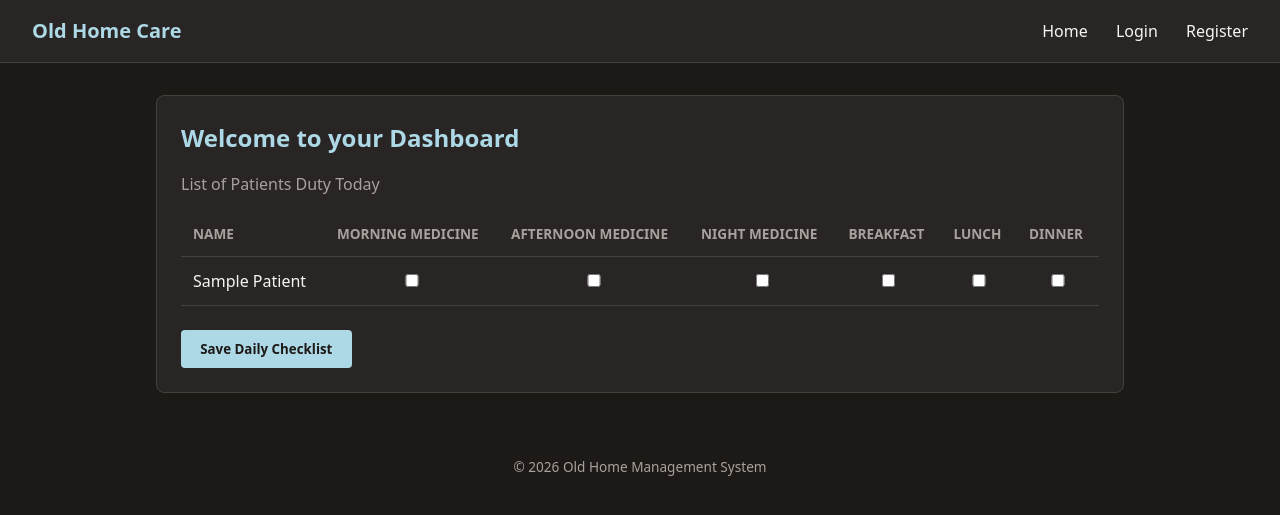
After one commit to PacIsGod96/Old_Home_Management_System, a Laravel app: page /caregiver in a window 1280 px wide. The commit adds this page. Shown: the top 515 px of the page. Run offline with Laravel 12, Linux system fonts and the light colour scheme; parts of the project's set-up code (start-up, migrations or seed data) failed here and were passed over.

Commit message:
Add caregiver dashboard view with medication logging functionality and update checkbox styles

```diff
--- a/Old_Home_Management_System/public/css/style.css
+++ b/Old_Home_Management_System/public/css/style.css
@@ -139,3 +139,8 @@ th {
     border-radius: 4px;
     font-size: 0.8rem;
 }
+
+/* Check Box */
+input[type="checkbox"] {
+    accent-color: var(--accent);
+}
--- /dev/null
+++ b/Old_Home_Management_System/resources/views/layouts/caregiverPage.blade.php
@@ -0,0 +1,54 @@
+@extends('layouts.header_footer')
+
+@section('title', 'Caregiver Dashboard')
+
+@section('content')
+<div class="card">
+    <h2>Welcome to your Dashboard</h2>
+    <p style="color: var(--text-muted); margin-bottom: 1rem;">List of Patients Duty Today</p>
+
+    <form action="/caregiver/logs" method="POST">
+        @csrf
+        <table>
+            <thead>
+                <tr>
+                    <th>Name</th>
+                    <th>Morning Medicine</th>
+                    <th>Afternoon Medicine</th>
+                    <th>Night Medicine</th>
+                    <th>Breakfast</th>
+                    <th>Lunch</th>
+                    <th>Dinner</th>
+                </tr>
+            </thead>
+            <tbody>
+                <!-- @forelse($patients ?? [] as $patient) -->
+                    <tr>
+                        <td>{{ $patient->FirstName }} {{ $patient->LastName }}</td>
+                        <td><input type="checkbox" name="logs[{{ $patient->PatientID }}][morning_med]" value="1" {{ $patient->MorningMedTaken ? 'checked' : '' }}></td>
+                        <td><input type="checkbox" name="logs[{{ $patient->PatientID }}][afternoon_med]" value="1" {{ $patient->AfternoonMedTaken ? 'checked' : '' }}></td>
+                        <td><input type="checkbox" name="logs[{{ $patient->PatientID }}][night_med]" value="1" {{ $patient->NightMedTaken ? 'checked' : '' }}></td>
+                        <td><input type="checkbox" name="logs[{{ $patient->PatientID }}][breakfast]" value="1" {{ $patient->Breakfast ? 'checked' : '' }}></td>
+                        <td><input type="checkbox" name="logs[{{ $patient->PatientID }}][lunch]" value="1" {{ $patient->Lunch ? 'checked' : '' }}></td>
+                        <td><input type="checkbox" name="logs[{{ $patient->PatientID }}][dinner]" value="1" {{ $patient->Dinner ? 'checked' : '' }}></td>
+                    </tr>
+                <!-- @empty -->
+                    <tr>
+                        <td>Sample Patient</td>
+                        <td><input type="checkbox" name="sample[morning_med]" value="1"></td>
+                        <td><input type="checkbox" name="sample[afternoon_med]" value="1"></td>
+                        <td><input type="checkbox" name="sample[night_med]" value="1"></td>
+                        <td><input type="checkbox" name="sample[breakfast]" value="1"></td>
+                        <td><input type="checkbox" name="sample[lunch]" value="1"></td>
+                        <td><input type="checkbox" name="sample[dinner]" value="1"></td>
+                    </tr>
+                <!-- @endforelse -->
+            </tbody>
+        </table>
+
+        <div style="margin-top: 1.5rem;">
+            <button type="submit" class="btn">Save Daily Checklist</button>
+        </div>
+    </form>
+</div>
+@endsection
--- a/Old_Home_Management_System/routes/web.php
+++ b/Old_Home_Management_System/routes/web.php
@@ -13,3 +13,7 @@ Route::get('/register', function () {
 Route::get('/login', function () {
     return view('layouts.login');
 });
+
+Route::get('/caregiver', function () {
+    return view('layouts.caregiverPage');
+});
```
Also changed, not shown: 1 other file.
